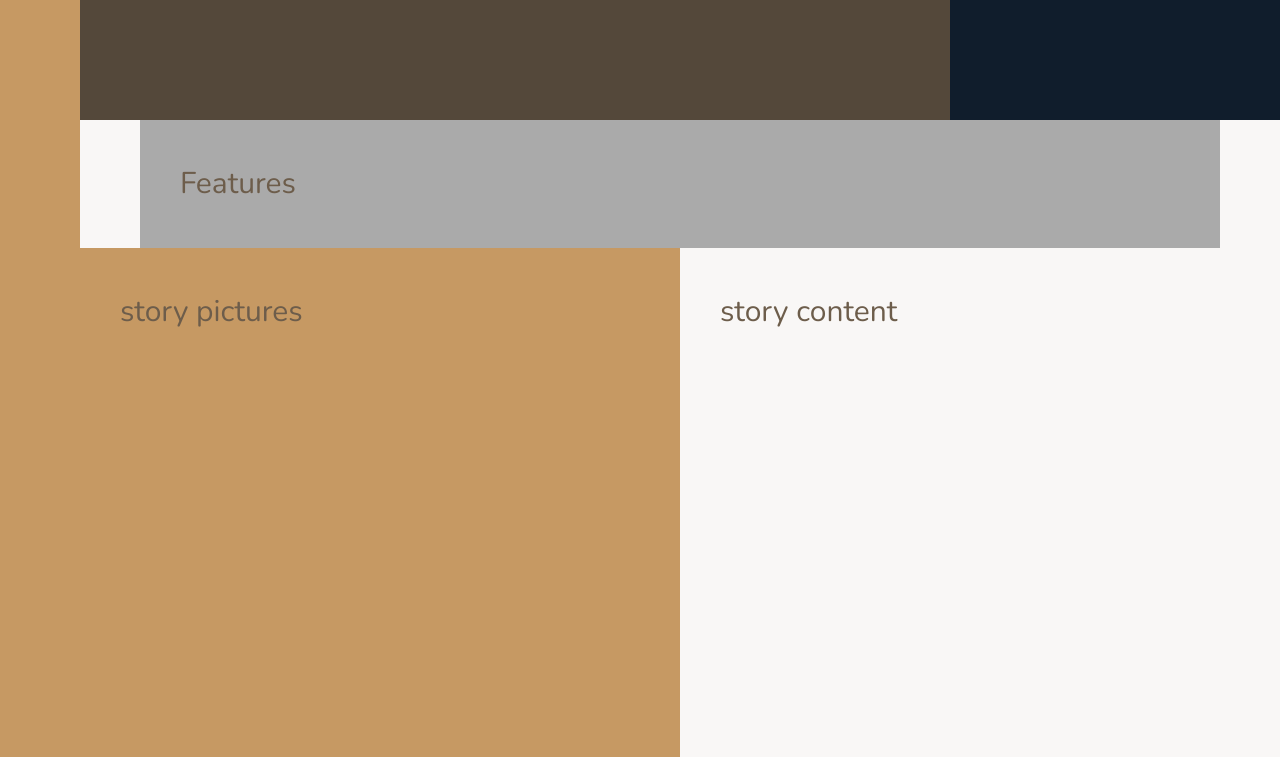
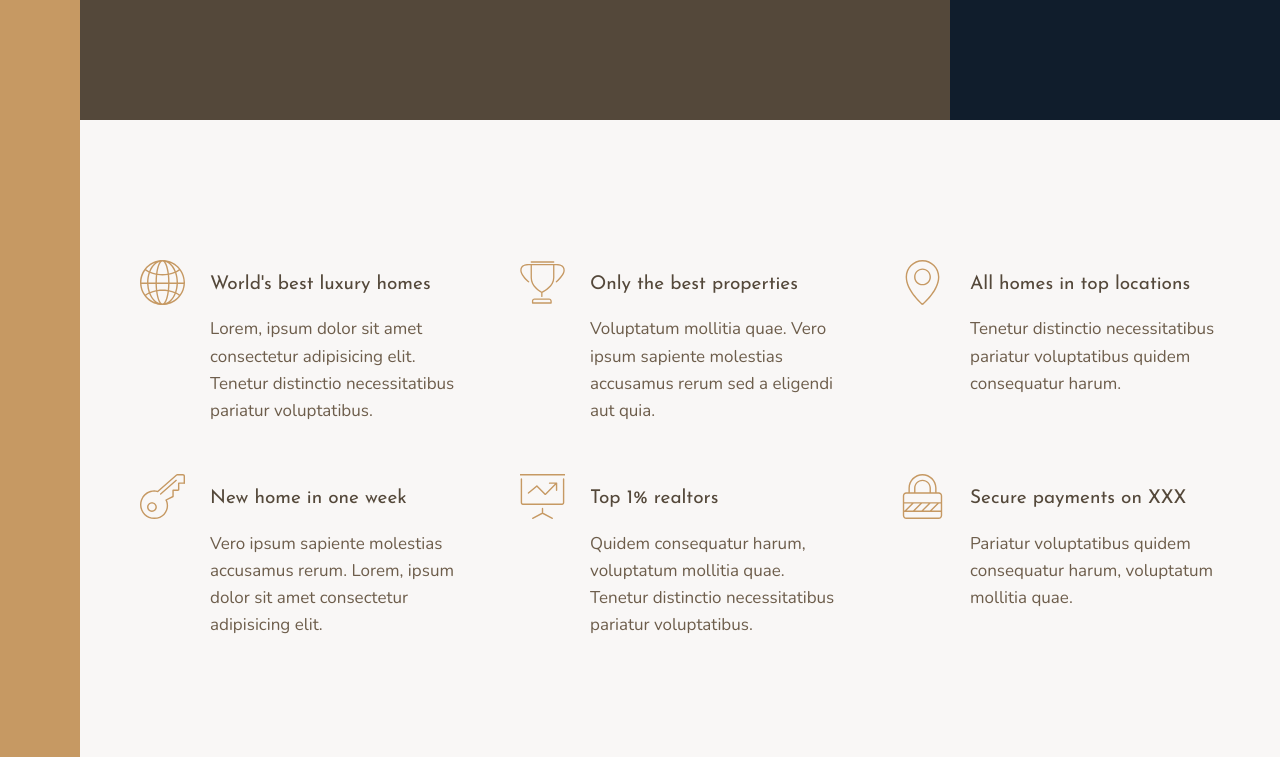
Before and after one commit to SNasser97/nexters, a website: page index.html in a window 1280 px wide. Shown: the part 520-1277 px from the top of the page. Drawn offline with nearby package versions, Linux system fonts and the light colour scheme.

Commit message:
features section styled

```diff
--- a/index.html
+++ b/index.html
@@ -22,9 +22,61 @@
         <div class="realtors">
             Top 3 Realtors
         </div>
+        <!-- FEATURES -->
+        <section class="features">
+            <div class="feature">
+                <svg class="feature__icon">
+                    <use xlink:href="img/sprite.svg#icon-global"></use>
+                </svg>
+                <h4 class="heading-4 heading-4--dark">World's best luxury homes</h4>
+                <p class="feature__content">
+                    Lorem, ipsum dolor sit amet consectetur adipisicing elit. Tenetur distinctio necessitatibus pariatur voluptatibus.
+                </p>
+            </div>
+            <div class="feature">
+                <svg class="feature__icon">
+                    <use xlink:href="img/sprite.svg#icon-trophy"></use>
+                </svg>
+                <h4 class="heading-4 heading-4--dark">Only the best properties</h4>
+                <p class="feature__content">Voluptatum mollitia quae. Vero ipsum sapiente molestias accusamus rerum sed a eligendi aut quia.</p>
+            </div>
+            <div class="feature">
+                <svg class="feature__icon">
+                    <use xlink:href="img/sprite.svg#icon-map-pin"></use>
+                </svg>
+                <h4 class="heading-4 heading-4--dark">All homes in top locations</h4>
+                <p class="feature__content">Tenetur distinctio necessitatibus pariatur voluptatibus quidem consequatur harum.</p>
+            </div>
+            <div class="feature">
+                <svg class="feature__icon">
+                    <use xlink:href="img/sprite.svg#icon-key"></use>
+                </svg>
+                <h4 class="heading-4 heading-4--dark">New home in one week</h4>
+                <p class="feature__content">
+                    Vero ipsum sapiente molestias accusamus rerum. Lorem, ipsum dolor sit amet consectetur adipisicing elit.
 
-        <section class="features">
-            Features
+                </p>
+
+            </div>
+            <div class="feature">
+                <svg class="feature__icon">
+                    <use xlink:href="img/sprite.svg#icon-presentation"></use>
+                </svg>
+                <h4 class="heading-4 heading-4--dark">Top 1% realtors</h4>
+                <p class="feature__content">
+                Quidem consequatur harum, voluptatum mollitia quae. Tenetur distinctio necessitatibus pariatur voluptatibus.
+                </p>
+
+            </div>
+            <div class="feature">
+                <svg class="feature__icon">
+                    <use xlink:href="img/sprite.svg#icon-lock"></use>
+                </svg>
+                <h4 class="heading-4 heading-4--dark">Secure payments on XXX</h4>
+                <p class="feature__content">
+                    Pariatur voluptatibus quidem consequatur harum, voluptatum mollitia quae.
+                </p>
+            </div>
         </section>
 
         <div class="story__pictures">
--- a/sass/_base.scss
+++ b/sass/_base.scss
@@ -48,8 +48,5 @@ body {
 	//minmax(6rem, 1fr); // when viewport small, 6rem width
 	// otherwise max width is remaining width of viewport/grid
 
-	& > * { // temp
-		font-size: 3rem;
-		padding: 40px;
-	}
+
 }
--- a/sass/_features.scss
+++ b/sass/_features.scss
@@ -1,4 +1,36 @@
 .features {
-	background-color: $colour-grey-light-2;
 	grid-column: center-start / center-end;
+
+	margin: 15rem 0;
+
+	display: grid;
+	// grid-template-columns: repeat(3, 1fr);
+	grid-template-columns: repeat(auto-fit, minmax(25rem, 1fr));
+	// row doesn't need to be specified as it will be IMPLICIT (not defined)
+	grid-gap: 6rem;
+
+	align-items: start;
 }
+
+// FEATURE COMPONENT
+.feature {
+	display: grid;
+	grid-template-columns: min-content 1fr;
+
+	grid-row-gap: 1.5rem;
+	grid-column-gap: 2.5rem;
+	&__icon {
+		fill: $colour-primary; // colour SVGs
+		width: 4.5rem;
+		height: 4.5rem;
+		grid-row: 1 / span 2;
+		transform: translateY(-1rem);
+		// -1 -> END OF EXPLICIT GRID (ROWS/COLS WE DEFINE)
+		// -1 does not work if rows/cols are not defined
+		// so we use span 2 instead
+	}
+
+	&__content {
+		font-size: 1.7rem;
+	}
+}
--- a/sass/_typography.scss
+++ b/sass/_typography.scss
@@ -0,0 +1,21 @@
+%heading {
+	font-family: $font-display;
+	font-weight: 400;
+}
+
+.heading-1 {
+ 	@extend %heading;
+}
+.heading-2 {
+ 	@extend %heading;
+}
+.heading-3 {
+	@extend %heading;
+}
+.heading-4 {
+ 	@extend %heading;
+ 	// using extend so that .heading-4 uses styles from %heading
+ 	font-size: 1.9rem;
+ 	&--light { color: $colour-grey-light-1; }
+ 	&--dark { color: $colour-grey-dark-1; }
+}
```
Also changed, not shown: css/style.css.
